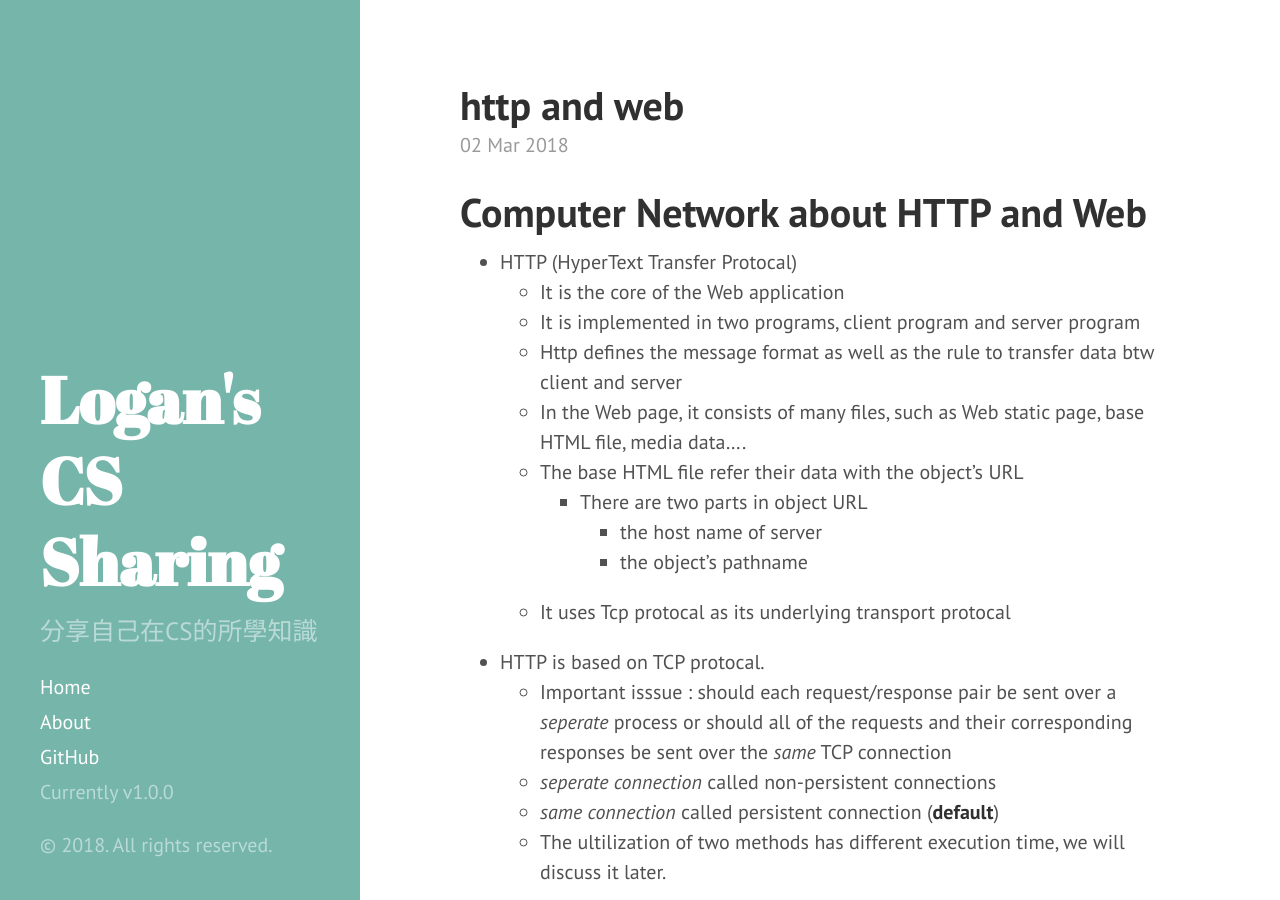
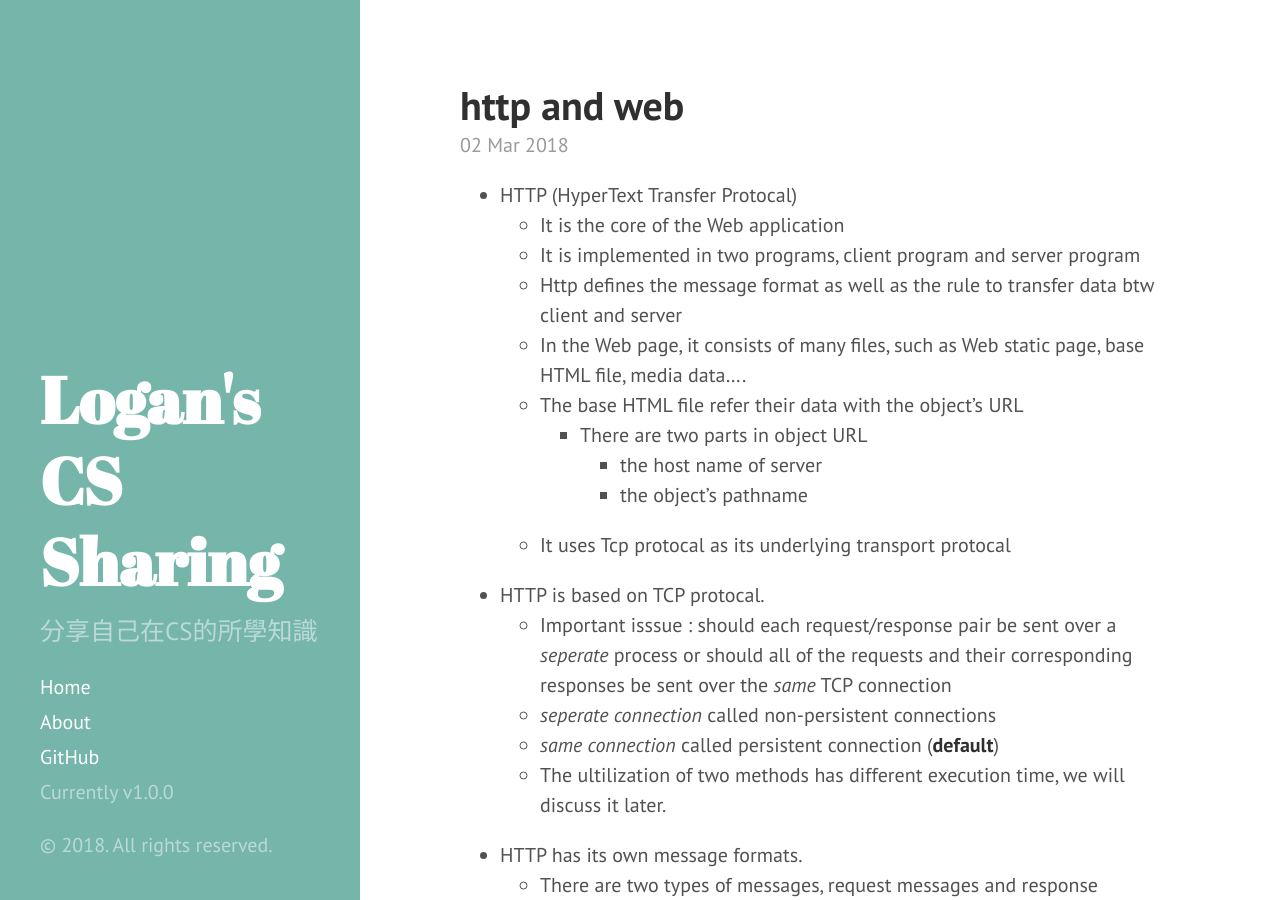
Before and after one commit to HermesKeng/HermesKeng.github.io, a Jekyll site: the page built from _posts/2018-03-02- HTTP and Web.md, in a window 1280 px wide and 900 px high. Built offline with Jekyll 4.4.1, drawn with Linux system fonts in a browser that asks for light colours; our own code applies the rules of GitHub Pages for plain Markdown files; Markdown is read by kramdown in place of the engine named in the settings.

Commit message:
Change the title
format integrated with website

```diff
--- a/_posts/2018-03-02- HTTP and Web.md
+++ b/_posts/2018-03-02- HTTP and Web.md
@@ -1,4 +1,3 @@
-# Computer Network about HTTP and Web
 - HTTP (HyperText Transfer Protocal)
     - It is the core of the Web application
     - It is implemented in two programs, client program and server program
```
